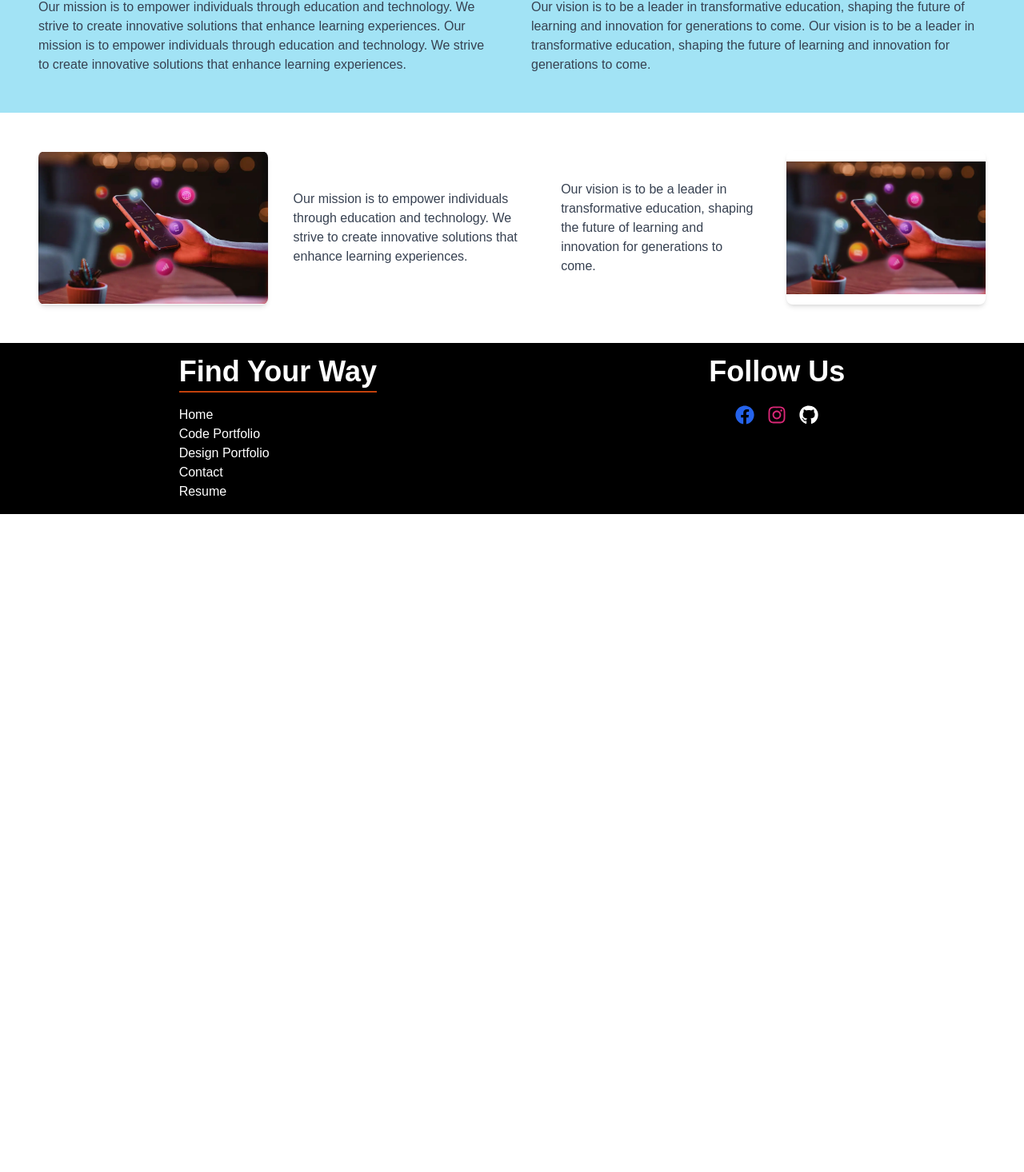
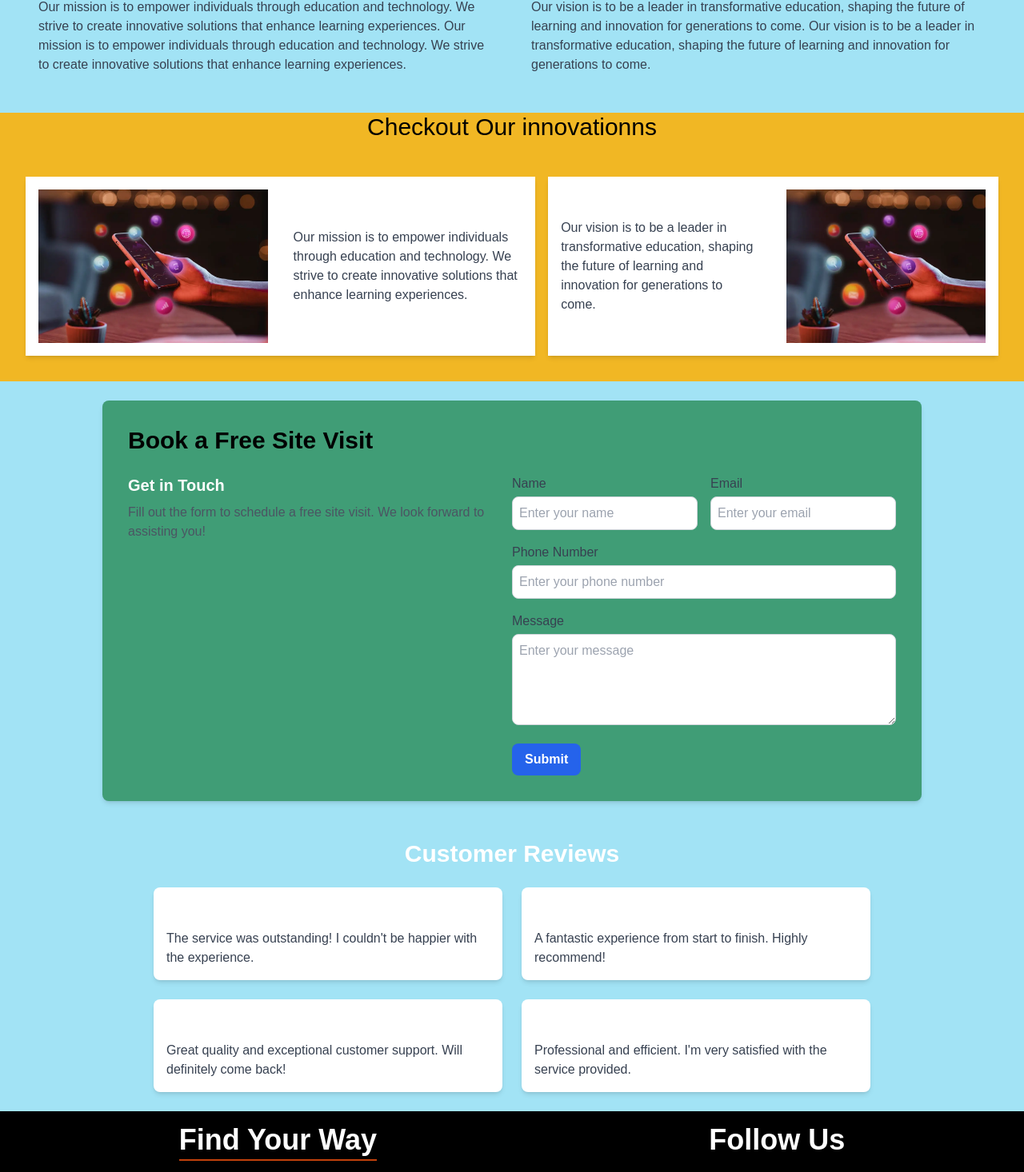
Before and after one commit to Nyirongo2000/Rainbow-paints, a Next.js app: page / in a window 1280 px wide. Shown: the part 1775-3241 px from the top of the page at 80% size. Before the commit the page ends 2418 px from the top, so only its background shows below. Built offline with nearby package versions, Linux system fonts and the light colour scheme.

Commit message:
contact us

```diff
--- a/src/app/components/ui/AlternatingSections.tsx
+++ b/src/app/components/ui/AlternatingSections.tsx
@@ -5,14 +5,18 @@ import Image from "next/image";
 
 const AlternatingSections: React.FC = () => {
   return (
-    <div className="twovisionsection flex flex-col md:flex-row items-center justify-between p-6 bg-[#ffffff]">
+    <main className="bg-[#f1b724]">
+      <h1 className="text-3xl text-black text-center mb-3">
+        Checkout Our innovationns
+      </h1>
+      <div className="twovisionsection flex flex-col md:flex-row items-center justify-between p-6 ">
         {/* Section 1: Mission */}
-      <div className="flex flex-col md:flex-row items-center m-2">
+        <div className="flex flex-col md:flex-row items-center m-2 bg-white  shadow-md overflow-hidden">
           <div className="flex-1 p-4">
             <Image
               src="/tech/social-media-marketing-concept-marketing-with-applications_23-2150063136.webp" // Add your image path
               alt="Mission Image"
-            className="object-contain w-full h-48 rounded-lg shadow-md"
+              className="object-cover w-full h-48" // Use object-cover for better fill
               width={800} // Set width for optimization
               height={400} // Set height to avoid errors
             />
@@ -25,22 +29,23 @@ const AlternatingSections: React.FC = () => {
         </div>
 
         {/* Section 2: Vision */}
-      <div className="flex flex-col md:flex-row-reverse items-center m-2">
+        <div className="flex flex-col md:flex-row-reverse items-center m-2 bg-white  shadow-md overflow-hidden">
           <div className="flex-1 p-4">
             <Image
               src="/tech/social-media-marketing-concept-marketing-with-applications_23-2150063136.webp" // Add your image path
               alt="Vision Image"
-            className="object-contain w-full h-48 rounded-lg shadow-md"
+              className="object-cover w-full h-48" // Use object-cover for better fill
               width={800} // Set width for optimization
               height={400} // Set height to avoid errors
             />
           </div>
           <p className="flex-1 text-gray-700 p-4">
-          Our vision is to be a leader in transformative education, shaping the
-          future of learning and innovation for generations to come.
+            Our vision is to be a leader in transformative education, shaping
+            the future of learning and innovation for generations to come.
           </p>
         </div>
       </div>
+    </main>
   );
 };
 
--- /dev/null
+++ b/src/app/components/ui/contactus.tsx
@@ -0,0 +1,90 @@
+"use client";
+
+import React from "react";
+
+const ContactUs: React.FC = () => {
+  return (
+    <main className="bg-[#A2E3F5]  p-6">
+      <div className="max-w-5xl mx-auto bg-[#409D76] rounded-lg shadow-md p-8">
+        <h1 className="text-3xl text-black font-bold mb-6">
+          Book a Free Site Visit
+        </h1>
+        <div className="flex flex-col md:flex-row items-start justify-between bg-[#409D76] text-white">
+          {/* Left Side - Title */}
+          <div className="flex-1 md:w-1/2 mb-4 md:mb-0">
+            <h2 className="text-xl font-semibold">Get in Touch</h2>
+            <p className="text-gray-600 mt-2">
+              Fill out the form to schedule a free site visit. We look forward
+              to assisting you!
+            </p>
+          </div>
+
+          {/* Right Side - Input Forms */}
+          <div className="flex-1 md:w-1/2">
+            <form className="space-y-4">
+              {/* Name and Email on the Same Line */}
+              <div className="flex flex-col md:flex-row md:space-x-4">
+                <div className="flex-1">
+                  <label htmlFor="name" className="block text-gray-700">
+                    Name
+                  </label>
+                  <input
+                    type="text"
+                    id="name"
+                    required
+                    className="mt-1 p-2 w-full border border-gray-300 rounded-lg"
+                    placeholder="Enter your name"
+                  />
+                </div>
+                <div className="flex-1">
+                  <label htmlFor="email" className="block text-gray-700">
+                    Email
+                  </label>
+                  <input
+                    type="email"
+                    id="email"
+                    required
+                    className="mt-1 p-2 w-full border border-gray-300 rounded-lg"
+                    placeholder="Enter your email"
+                  />
+                </div>
+              </div>
+              <div>
+                <label htmlFor="phone" className="block text-gray-700">
+                  Phone Number
+                </label>
+                <input
+                  type="tel"
+                  id="phone"
+                  required
+                  className="mt-1 p-2 w-full border border-gray-300 rounded-lg"
+                  placeholder="Enter your phone number"
+                />
+              </div>
+              <div>
+                <label htmlFor="message" className="block text-gray-700">
+                  Message
+                </label>
+                <textarea
+                  id="message"
+                  required
+                  rows={4}
+                  className="mt-1 p-2 w-full border border-gray-300 rounded-lg"
+                  placeholder="Enter your message"
+                ></textarea>
+              </div>
+              <button
+                type="submit"
+                className="mt-4 bg-blue-600 text-white font-semibold py-2 px-4 rounded-lg hover:bg-blue-700 transition duration-200"
+              >
+                Submit
+              </button>
+            </form>
+          </div>
+        </div>
+      </div>
+    </main>
+  );
+};
+
+export default ContactUs;
--- /dev/null
+++ b/src/app/components/ui/reviews.tsx
@@ -0,0 +1,44 @@
+"use client";
+
+import React from "react";
+
+// Sample data for customer reviews
+const reviews = [
+  {
+    name: "Alice Johnson",
+    comment:
+      "The service was outstanding! I couldn't be happier with the experience.",
+  },
+  {
+    name: "John Smith",
+    comment: "A fantastic experience from start to finish. Highly recommend!",
+  },
+  {
+    name: "Emily Davis",
+    comment:
+      "Great quality and exceptional customer support. Will definitely come back!",
+  },
+  {
+    name: "Michael Brown",
+    comment:
+      "Professional and efficient. I'm very satisfied with the service provided.",
+  },
+];
+
+const CustomerShowcase: React.FC = () => {
+  return (
+    <div className="bg-[#A2E3F5] p-6">
+      <h2 className="text-3xl font-bold text-center mb-6">Customer Reviews</h2>
+      <div className="max-w-4xl mx-auto grid grid-cols-1 md:grid-cols-2 gap-6">
+        {reviews.map((review, index) => (
+          <div key={index} className="bg-white p-4 rounded-lg shadow-md">
+            <h3 className="font-semibold text-lg">{review.name}</h3>
+            <p className="text-gray-700 mt-2">{review.comment}</p>
+          </div>
+        ))}
+      </div>
+    </div>
+  );
+};
+
+export default CustomerShowcase;
--- a/src/app/components/ui/twovisionsection.tsx
+++ b/src/app/components/ui/twovisionsection.tsx
@@ -6,7 +6,9 @@ const TwoVisionSection: React.FC = () => {
   return (
     <div className="twovisionsection flex flex-col md:flex-row items-center justify-between p-6 bg-[#A2E3F5]">
       {/* Mission Section */}
-      <div className="  p-4 m-2 flex-1">
+      <div className="p-4 m-2 flex-1 text-center md:text-left">
+        {" "}
+        {/* Center text on small screens */}
         <h2 className="text-xl text-black font-bold mb-2">Mission</h2>
         <p className="text-gray-700">
           Our mission is to empower individuals through education and
@@ -18,7 +20,9 @@ const TwoVisionSection: React.FC = () => {
       </div>
 
       {/* Vision Section */}
-      <div className=" p-4 m-2 flex-1">
+      <div className="p-4 m-2 flex-1 text-center md:text-left">
+        {" "}
+        {/* Center text on small screens */}
         <h2 className="text-xl text-black font-bold mb-2">Vision</h2>
         <p className="text-gray-700">
           Our vision is to be a leader in transformative education, shaping the
--- a/src/app/page.tsx
+++ b/src/app/page.tsx
@@ -2,8 +2,10 @@
 
 import AlternatingSections from "./components/ui/AlternatingSections";
 import Colorselect from "./components/ui/colorselect";
+import ContactUs from "./components/ui/contactus";
 import Landing from "./components/ui/landing/landing";
 import Product from "./components/ui/product";
+import CustomerShowcase from "./components/ui/reviews";
 import TwoVisionSection from "./components/ui/twovisionsection";
 
 export default function Home() {
@@ -16,6 +18,9 @@ export default function Home() {
       <Product/>
       <TwoVisionSection/>
       <AlternatingSections/>
+      <ContactUs/>
+      <CustomerShowcase/>
+
     </>
   );
 }
```
Lines whose indentation alone changed are shown as unchanged.
